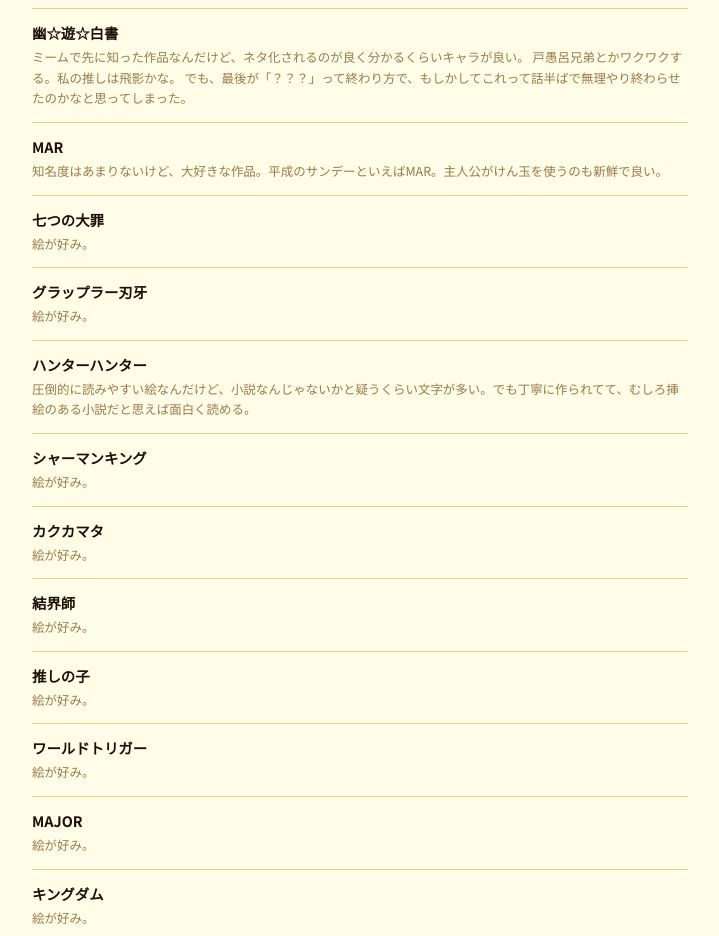
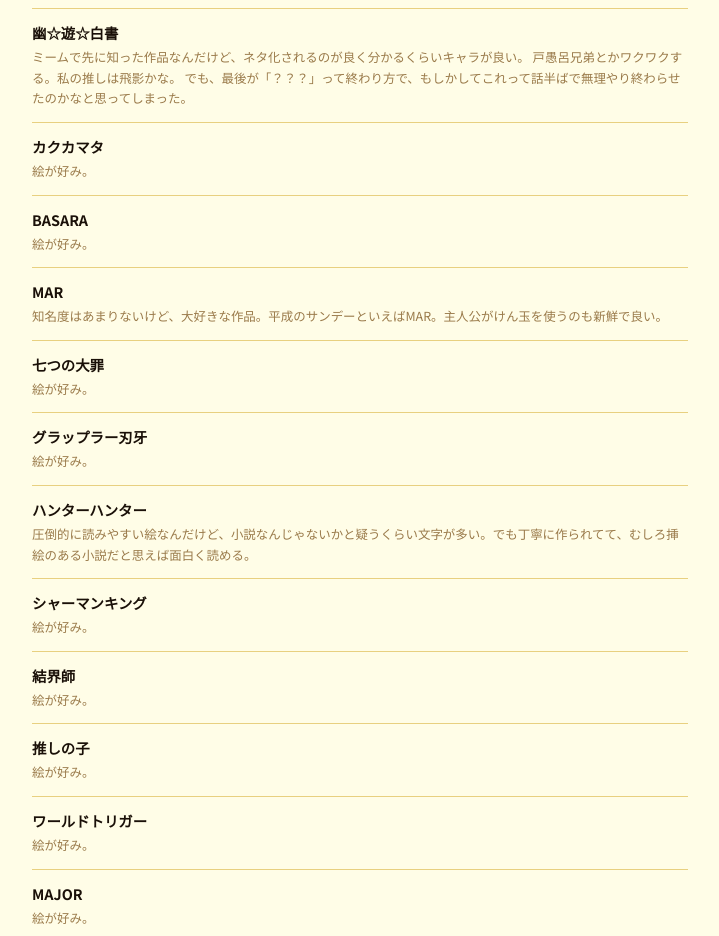
Before and after one commit to Azaleacreativeroom888/fan-manga, a plain HTML site: page ranking.html in a window 1280 px wide. Shown: the part 2860-3796 px from the top of the page, without its empty margins (280-999 px from the left). Drawn offline with Linux system fonts and the light colour scheme.

Commit message:
Update restaurant list in ranking.html
Added new restaurant entries and removed duplicate ones.

```diff
--- a/ranking.html
+++ b/ranking.html
@@ -435,6 +435,20 @@ footer{position:relative;z-index:10;background:var(--bg3);border-top:3px solid v
 
     <li class="rest-item">
       <div class="rest-body">
+        <div class="rest-title">カクカマタ</div>
+        <div class="rest-comment">絵が好み。</div>
+      </div>
+    </li>
+
+    <li class="rest-item">
+      <div class="rest-body">
+        <div class="rest-title">BASARA</div>
+        <div class="rest-comment">絵が好み。</div>
+      </div>
+    </li>
+
+    <li class="rest-item">
+      <div class="rest-body">
         <div class="rest-title">MAR</div>
         <div class="rest-comment">知名度はあまりないけど、大好きな作品。平成のサンデーといえばMAR。主人公がけん玉を使うのも新鮮で良い。</div>
       </div>
@@ -464,13 +478,6 @@ footer{position:relative;z-index:10;background:var(--bg3);border-top:3px solid v
     <li class="rest-item">
       <div class="rest-body">
         <div class="rest-title">シャーマンキング</div>
-        <div class="rest-comment">絵が好み。</div>
-      </div>
-    </li>
-
-    <li class="rest-item">
-      <div class="rest-body">
-        <div class="rest-title">カクカマタ</div>
         <div class="rest-comment">絵が好み。</div>
       </div>
     </li>
```
